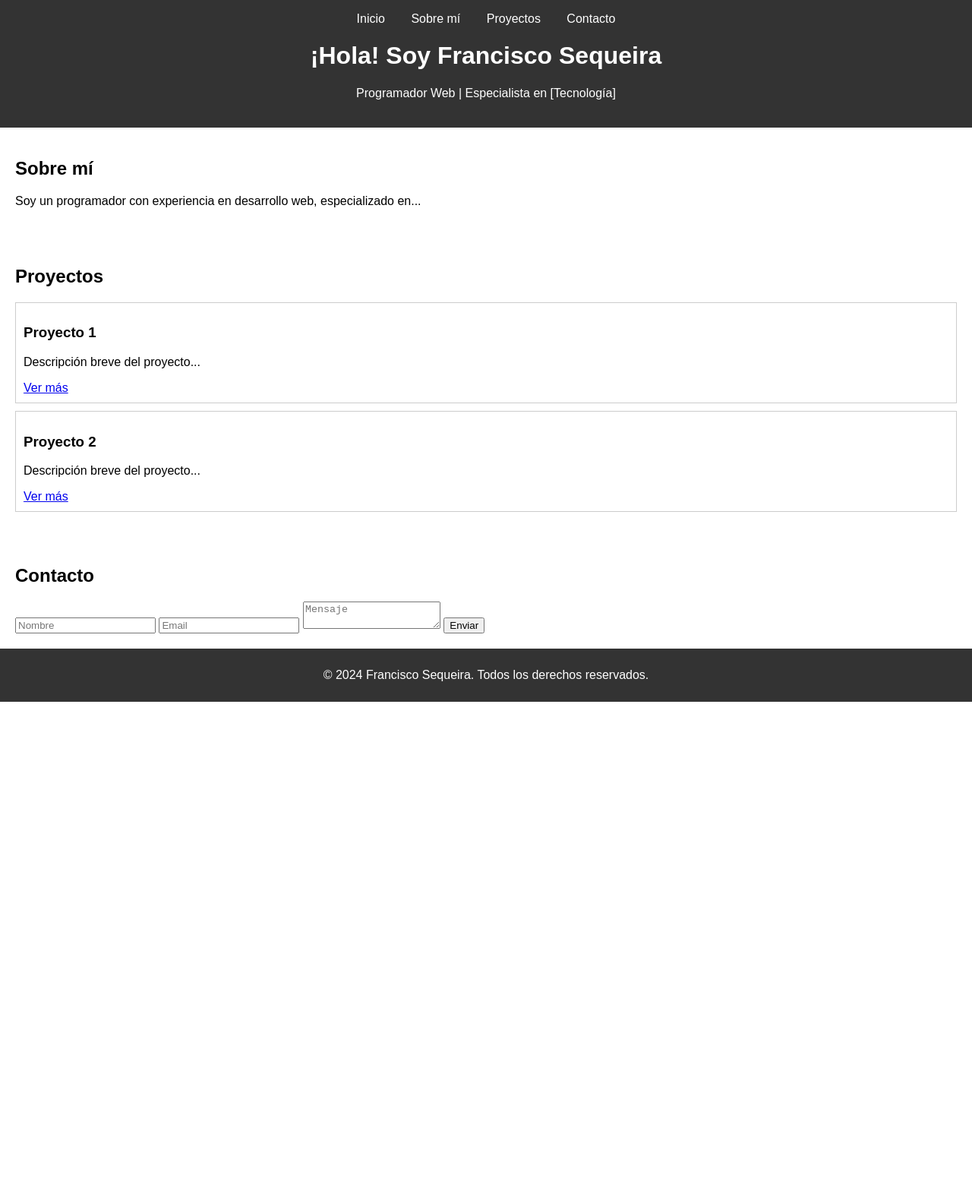
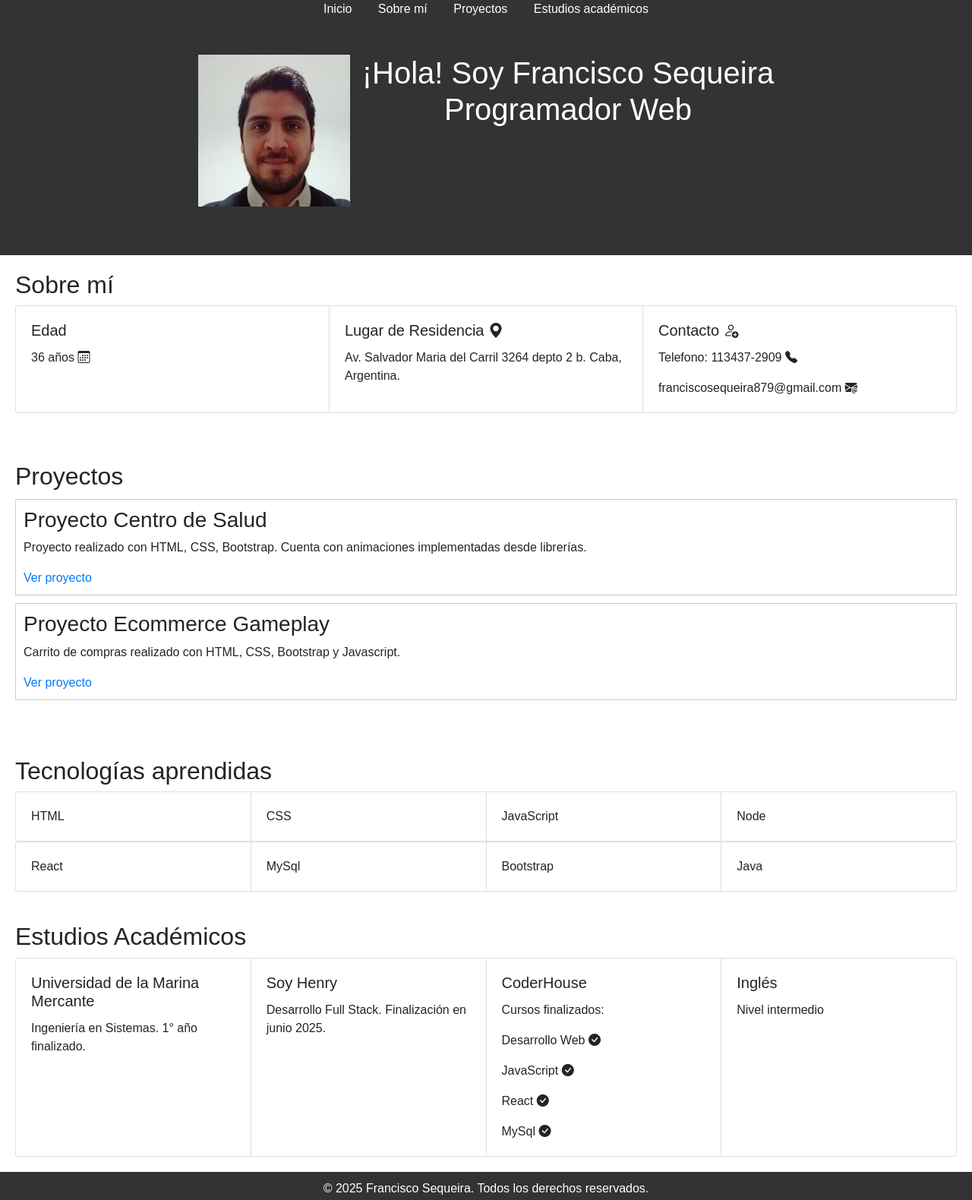
Before and after one commit to FranciscoSSequeira/porfolio, a plain HTML site: page frontend/index.html in a window 1280 px wide. Shown: the part 20-1600 px from the top of the page at 76% size. Before the commit the page ends 944 px from the top, so only its background shows below. Drawn offline with nearby package versions, Linux system fonts and the light colour scheme.

Commit message:
agregado img, y llenado de body

```diff
--- a/frontend/index.html
+++ b/frontend/index.html
@@ -1,49 +1,184 @@
 <!DOCTYPE html>
-<html lang="en">
+<html lang="es">
 <head>
   <meta charset="UTF-8">
   <meta name="viewport" content="width=device-width, initial-scale=1.0">
   <title>Mi Portafolio</title>
+  <link rel="stylesheet" href="https://cdn.jsdelivr.net/npm/bootstrap@4.1.3/dist/css/bootstrap.min.css"
+  integrity="sha384-MCw98/SFnGE8fJT3GXwEOngsV7Zt27NXFoaoApmYm81iuXoPkFOJwJ8ERdknLPMO" crossorigin="anonymous">
+  <link rel="stylesheet" href="https://cdn.jsdelivr.net/npm/bootstrap-icons@1.11.3/font/bootstrap-icons.min.css">
   <link rel="stylesheet" href="./styles/styles.css">
+
 </head>
 <body>
   <header>
+
     <nav>
       <ul>
+
         <li><a href="#home">Inicio</a></li>
         <li><a href="#about">Sobre mí</a></li>
         <li><a href="#projects">Proyectos</a></li>
-        <li><a href="#contact">Contacto</a></li>
+        <li><a href="#academicStudies">Estudios académicos</a></li>
+
+        <!-- <li><a href="#contact">Contacto</a></li> -->
       </ul>
     </nav>
+
     <div class="hero">
-      <h1>¡Hola! Soy Francisco Sequeira</h1>
-      <p>Programador Web | Especialista en [Tecnología]</p>
+      <section class="d-flex flex-row mb-3 justify-content-center ">
+        <img src="./images/fotoCV.jpg" class="p-2" alt="...">
+        <h1 class="p-2">¡Hola! Soy Francisco Sequeira <br> Programador Web </h1>
+      </section>
     </div>
   </header>
   <main>
+
     <section id="about">
+
       <h2>Sobre mí</h2>
-      <p>Soy un programador con experiencia en desarrollo web, especializado en...</p>
+
+      <div class="card-group">
+        <div class="card">
+          <!-- <img src="./images/fotoCV.jpg" class="card-img-top" alt="..."> -->
+          <div class="card-body">
+            <h5 class="card-title">Edad</h5>
+            <p class="card-text">36 años <i class="bi bi-calendar3"></i></p>
+          </div>
+        </div>
+        <div class="card">
+          <div class="card-body">
+            <h5 class="card-title">Lugar de Residencia <i class="bi bi-geo-alt-fill"></i></h5>
+            <p class="card-text">Av. Salvador Maria del Carril 3264 depto 2 b. Caba, Argentina.</p>
+          </div>
+        </div>
+        <div class="card">
+          <div class="card-body">
+            <h5 class="card-title">Contacto <i class="bi bi-person-add"></i></h5>
+            <p class="card-text">Telefono: 113437-2909 <i class="bi bi-telephone-fill"></i></p>
+            <p class="card-text">franciscosequeira879@gmail.com <i class="bi bi-envelope-at-fill"></i></p>
+          </div>
+        </div>
+      </div>
+
     </section>
+
+    <br>
+
     <section id="projects">
 
       <h2>Proyectos</h2>
 
       <div class="project-card">
-        <h3>Proyecto 1</h3>
-        <p>Descripción breve del proyecto...</p>
-        <a href="https://franciscossequeira.github.io/centroDeSaludPremiumHealth/index.html">Ver más</a>
+        <h3>Proyecto Centro de Salud</h3>
+        <p>Proyecto realizado con HTML, CSS, Bootstrap. Cuenta con animaciones implementadas desde librerías.</p>
+        <a href="https://franciscossequeira.github.io/centroDeSaludPremiumHealth/index.html">Ver proyecto</a>
       </div>
 
       <div class="project-card">
-        <h3>Proyecto 2</h3>
-        <p>Descripción breve del proyecto...</p>
-        <a href="https://franciscossequeira.github.io/Gameplay/">Ver más</a>
+        <h3>Proyecto Ecommerce Gameplay</h3>
+        <p>Carrito de compras realizado con HTML, CSS, Bootstrap y Javascript.</p>
+        <a href="https://franciscossequeira.github.io/Gameplay/">Ver proyecto</a>
       </div>
 
     </section>
-    <section id="contact">
+
+    <br>
+
+    <section>
+
+      <h2>Tecnologías aprendidas</h2>
+
+      <div class="card-group">
+        <div class="card">
+          <div class="card-body">
+            <p class="card-text">HTML</p>
+          </div>
+        </div>
+        <div class="card">
+          <div class="card-body">
+            <p class="card-text">CSS</p>
+          </div>
+        </div>
+        <div class="card">
+          <div class="card-body">
+            <p class="card-text">JavaScript</p>
+          </div>
+        </div>
+        <div class="card">
+          <div class="card-body">
+            <p class="card-text">Node</p>
+          </div>
+        </div>
+      </div>
+      <div class="card-group">
+        <div class="card">
+          <div class="card-body">
+            <p class="card-text">React</p>
+          </div>
+        </div>
+        <div class="card">
+          <div class="card-body">
+            <p class="card-text">MySql</p>
+          </div>
+        </div>
+        <div class="card">
+          <div class="card-body">
+            <p class="card-text">Bootstrap</p>
+          </div>
+        </div>
+        <div class="card">
+          <div class="card-body">
+            <p class="card-text">Java</p>
+          </div>
+        </div>
+      </div>
+
+    </section>
+
+    <section id="academicStudies">
+
+      <h2>Estudios Académicos</h2>
+
+      <div class="card-group">
+
+        <div class="card">
+          <div class="card-body">
+            <h5 class="card-title">Universidad de la Marina Mercante</h5>
+            <p class="card-text">Ingeniería en Sistemas. 1° año finalizado.</p>
+          </div>
+        </div>
+
+        <div class="card">
+          <div class="card-body">
+            <h5 class="card-title">Soy Henry</h5>
+            <p class="card-text">Desarrollo Full Stack. Finalización en junio 2025.</p>
+          </div>
+        </div>
+
+        <div class="card">
+          <div class="card-body">
+            <h5 class="card-title">CoderHouse</h5>
+            <p class="card-text">Cursos finalizados: </p>
+            <p class="card-text">Desarrollo Web <i class="bi bi-check-circle-fill"></i></p>
+            <p class="card-text">JavaScript <i class="bi bi-check-circle-fill"></i></p>
+            <p class="card-text">React <i class="bi bi-check-circle-fill"></i></p>
+            <p class="card-text">MySql <i class="bi bi-check-circle-fill"></i></p>
+          </div>
+        </div>
+
+        <div class="card">
+            <div class="card-body">
+              <h5 class="card-title">Inglés</h5>
+              <p class="card-text">Nivel intermedio</p>
+            </div>
+        </div>
+
+      </div>
+
+    </section>
+
+    <!-- <section id="contact">
       <h2>Contacto</h2>
       <form>
         <input type="text" placeholder="Nombre" required>
@@ -51,11 +186,13 @@
         <textarea placeholder="Mensaje" required></textarea>
         <button type="submit">Enviar</button>
       </form>
-    </section>
+    </section> -->
   </main>
+
   <footer>
-    <p>© 2024 Francisco Sequeira. Todos los derechos reservados.</p>
+    <p>© 2025 Francisco Sequeira. Todos los derechos reservados.</p>
   </footer>
+
   <script src="./scripts/index.js"></script>
 </body>
 </html>
--- a/frontend/styles/styles.css
+++ b/frontend/styles/styles.css
@@ -47,3 +47,8 @@ body {
     color: #fff;
     padding: 10px;
   }
+
+/* imagen foto */
+.card-img-top{
+  width: 25%;
+}
```
Also changed, not shown: frontend/images/fotoCV.jpg (added).
